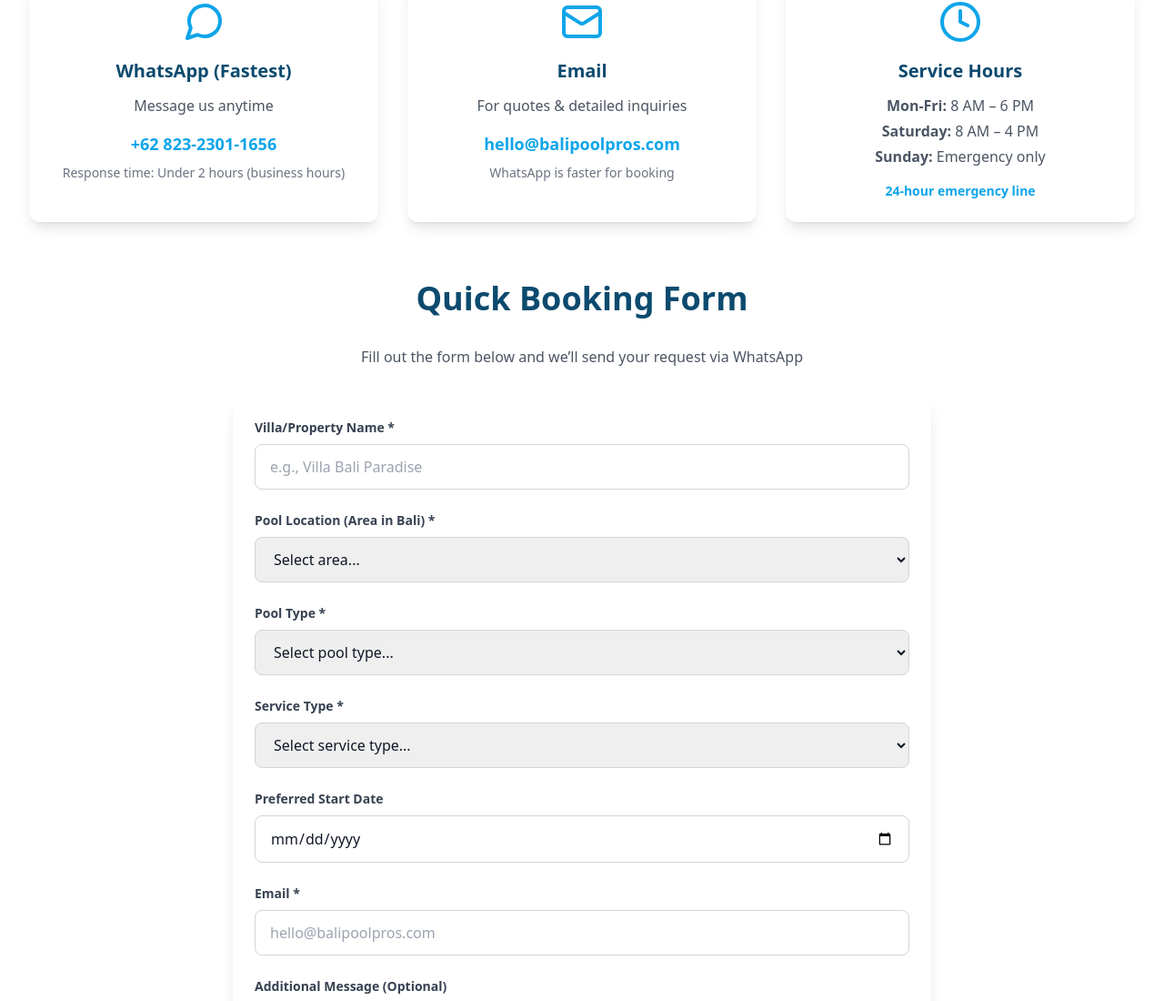
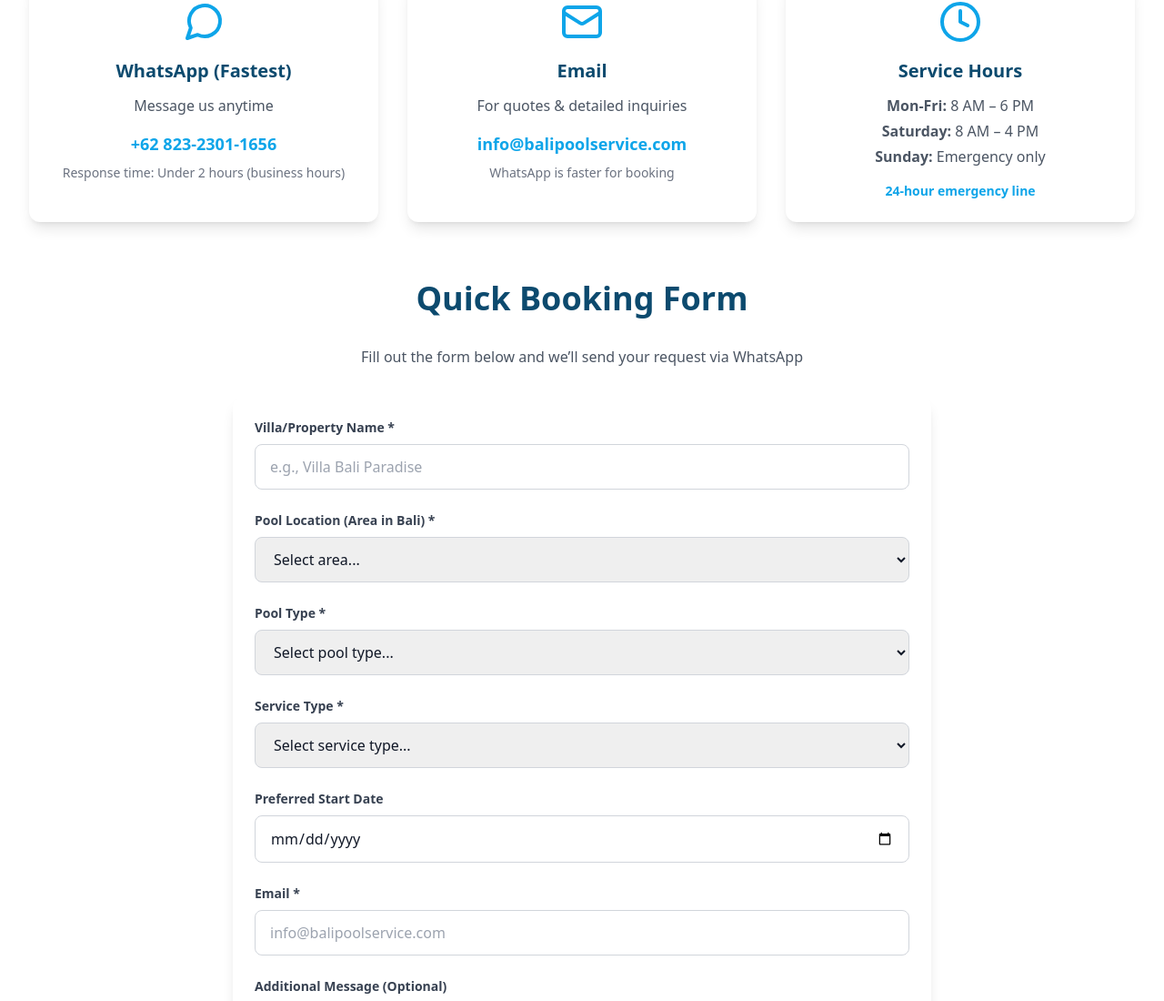
Before and after one commit to ddandanell/pool-pool-network-5, a Next.js app: page /contact in a window 1280 px wide. Shown: the part 664-1764 px from the top of the page at 91% size. Built offline with nearby package versions, Linux system fonts and the light colour scheme.

Commit message:
Standardize contact email to info@balipoolservice.com

```diff
--- a/app/about/page.tsx
+++ b/app/about/page.tsx
@@ -79,7 +79,7 @@
   },
   {
     question: 'How can I contact Bali Pool Pros?',
-    answer: 'The fastest way to reach us is via WhatsApp at +62 823-2301-1656. You can also email us at hello@balipoolpros.com or use the contact form on our website. We respond to all inquiries within 2 hours during business hours.',
+    answer: 'The fastest way to reach us is via WhatsApp at +62 823-2301-1656. You can also email us at info@balipoolservice.com or use the contact form on our website. We respond to all inquiries within 2 hours during business hours.',
   },
 ];
 
--- a/app/contact/page.tsx
+++ b/app/contact/page.tsx
@@ -31,7 +31,7 @@
   },
   {
     question: 'Can I get a quote via email?',
-    answer: 'Yes, you can email us at hello@balipoolpros.com for quotes and detailed inquiries. However, WhatsApp is faster for booking and real-time communication. We respond to all emails within 24 business hours.',
+    answer: 'Yes, you can email us at info@balipoolservice.com for quotes and detailed inquiries. However, WhatsApp is faster for booking and real-time communication. We respond to all emails within 24 business hours.',
   },
   {
     question: 'What payment methods do you accept?',
@@ -124,10 +124,10 @@
               <h3 className="font-semibold text-xl mb-3 text-pool-darker">Email</h3>
               <p className="text-gray-600 mb-4">For quotes & detailed inquiries</p>
               <a
-                href="mailto:hello@balipoolpros.com"
+                href="mailto:info@balipoolservice.com"
                 className="text-pool font-semibold hover:underline text-lg"
               >
-                hello@balipoolpros.com
+                info@balipoolservice.com
               </a>
               <p className="text-sm text-gray-500 mt-2">
                 WhatsApp is faster for booking
@@ -288,7 +288,7 @@
                       value={formData.email}
                       onChange={handleChange}
                       className="w-full px-4 py-3 border border-gray-300 rounded-lg focus:ring-2 focus:ring-pool focus:border-pool outline-none"
-                      placeholder="hello@balipoolpros.com"
+                      placeholder="info@balipoolservice.com"
                     />
                   </div>
 
--- a/app/layout.tsx
+++ b/app/layout.tsx
@@ -64,7 +64,7 @@
   image: 'https://balipoolpros.com/og-image.jpg',
   url: 'https://balipoolpros.com',
   telephone: '+62 823-2301-1656',
-  email: 'hello@balipoolpros.com',
+  email: 'info@balipoolservice.com',
   address: {
     '@type': 'PostalAddress',
     streetAddress: 'Jl. Raya Ubud No. 45',
--- a/components/Footer.tsx
+++ b/components/Footer.tsx
@@ -118,7 +118,7 @@
                 <Mail className="h-5 w-5 mt-0.5 flex-shrink-0" />
                 <div>
                   <p className="text-pool-light">Email:</p>
-                  <a href="mailto:hello@balipoolpros.com" className="hover:text-white transition-colors">hello@balipoolpros.com</a>
+                  <a href="mailto:info@balipoolservice.com" className="hover:text-white transition-colors">info@balipoolservice.com</a>
                 </div>
               </li>
               <li className="flex items-start space-x-2">
```
